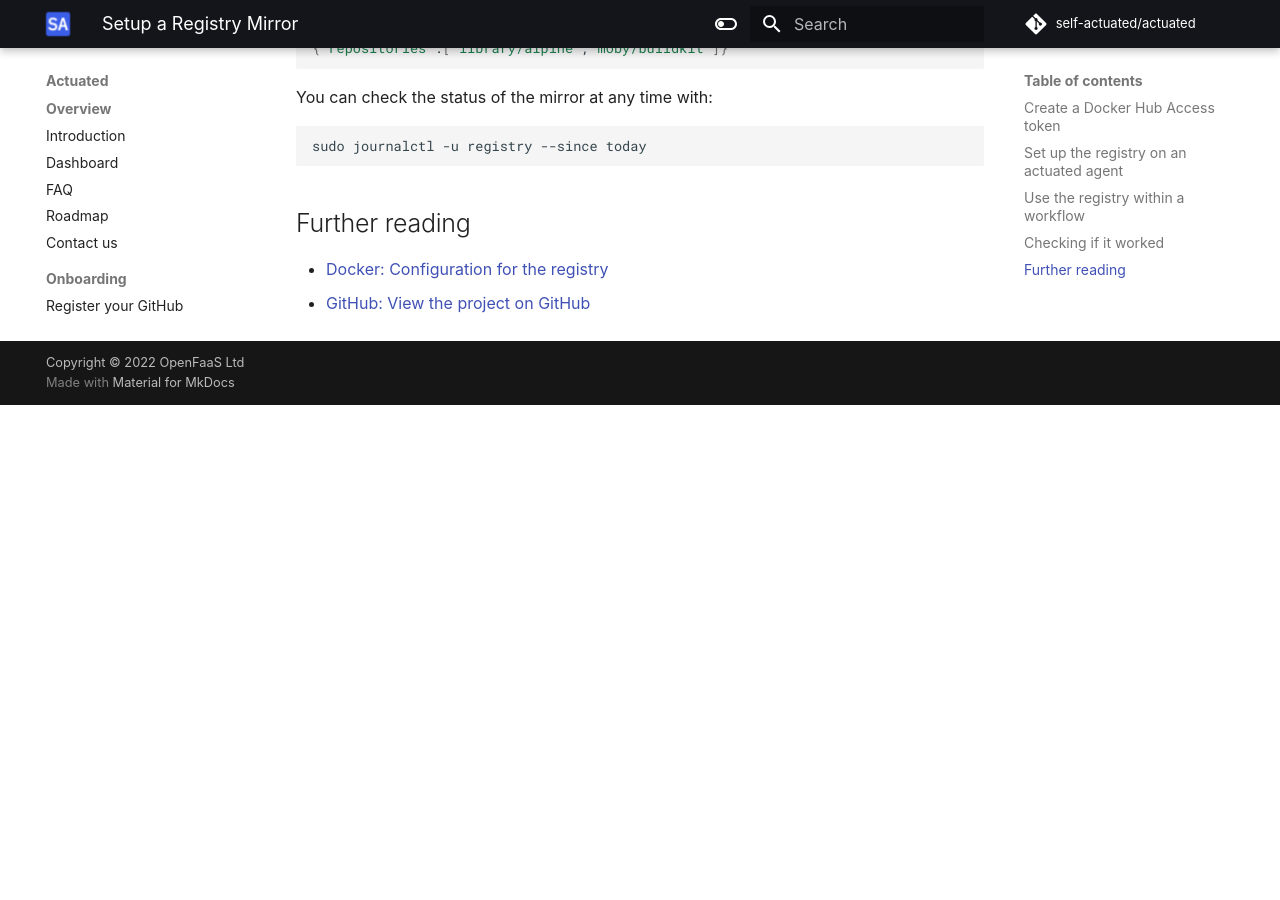
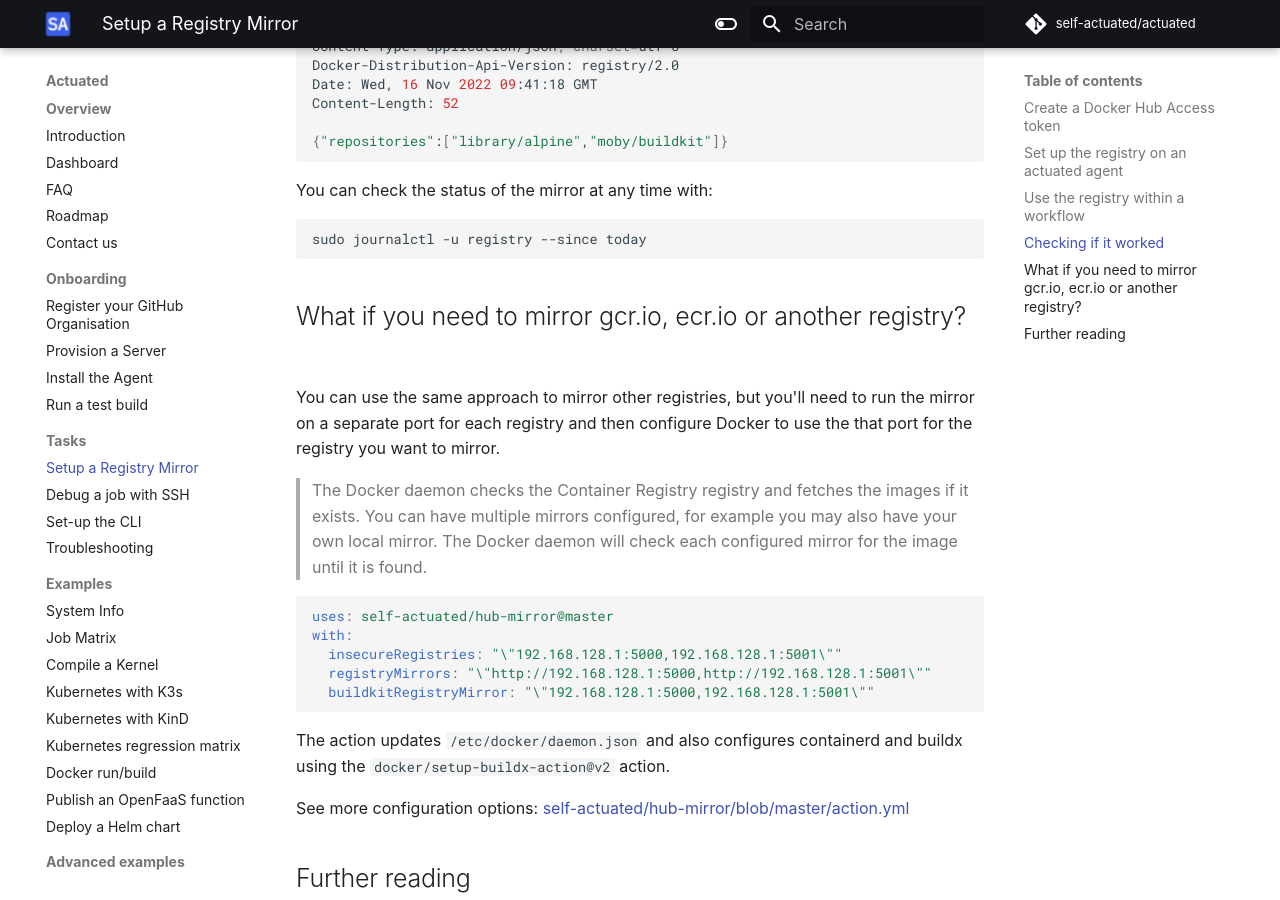
Before and after one commit to welteki/docs.actuated.dev, an MkDocs documentation site: the page built from docs/tasks/registry-mirror.md, in a window 1280 px wide and 900 px high, scrolled down 4209 px. Built offline with MkDocs 1.6.1 and Material for MkDocs 9.7.7, drawn with Linux system fonts in a browser that asks for light colours; some web fonts are replaced; before the commit the page ends 4614 px from its top, so only the background shows below that; some of the changed text lies outside the part shown.

Commit message:
Add notes for other registries
Signed-off-by: Alex Ellis (OpenFaaS Ltd) <alexellis2@gmail.com>

````diff
--- a/docs/tasks/registry-mirror.md
+++ b/docs/tasks/registry-mirror.md
@@ -16,13 +16,15 @@ A registry mirror / pull-through cache running on an actuated agent is significa
 We will create a mirror that:
 
 * Has no authentication, to keep the changes to your build to a minimum
-* Cannot support PUSH / PUT / DELETE events
+* Is read-only - for pulling images only
 * Only has access to pull images from the Docker Hub
 * Is not exposed to the Internet, but only to Actuated VMs
 * When unavailable for any reason, the build continues without error
 * Works on both Intel/AMD and ARM64 hosts
 
 This tutorial shows you how to set up what was previously known as "Docker's Open Source Registry" and is now a CNCF project called [distribution](https://github.com/distribution/distribution).
+
+If you'd like to mirror another registry like gcr.io, ecr.io, quay.io, or your own registry, then you can use the same approach. See the notes at the end for how to mirror a number of registries by running on different ports.
 
 Certified for:
 
@@ -177,6 +179,24 @@ You can check the status of the mirror at any time with:
 sudo journalctl -u registry --since today
 ```
 
+## What if you need to mirror gcr.io, ecr.io or another registry?
+
+You can use the same approach to mirror other registries, but you'll need to run the mirror on a separate port for each registry and then configure Docker to use the that port for the registry you want to mirror.
+
+> The Docker daemon checks the Container Registry registry and fetches the images if it exists. You can have multiple mirrors configured, for example you may also have your own local mirror. The Docker daemon will check each configured mirror for the image until it is found.
+
+```yaml
+uses: self-actuated/hub-mirror@master
+with:
+  insecureRegistries: "\"192.168.128.1:5000,192.168.128.1:5001\""
+  registryMirrors: "\"http://192.168.128.1:5000,http://192.168.128.1:5001\""
+  buildkitRegistryMirror: "\"192.168.128.1:5000,192.168.128.1:5001\""
+```
+
+The action updates `/etc/docker/daemon.json` and also configures containerd and buildx using the `docker/setup-buildx-action@v2` action.
+
+See more configuration options: [self-actuated/hub-mirror/blob/master/action.yml](https://github.com/self-actuated/hub-mirror/blob/master/action.yml)
+
 ## Further reading
 
 * [Docker: Configuration for the registry](https://docs.docker.com/registry/configuration/)
````
